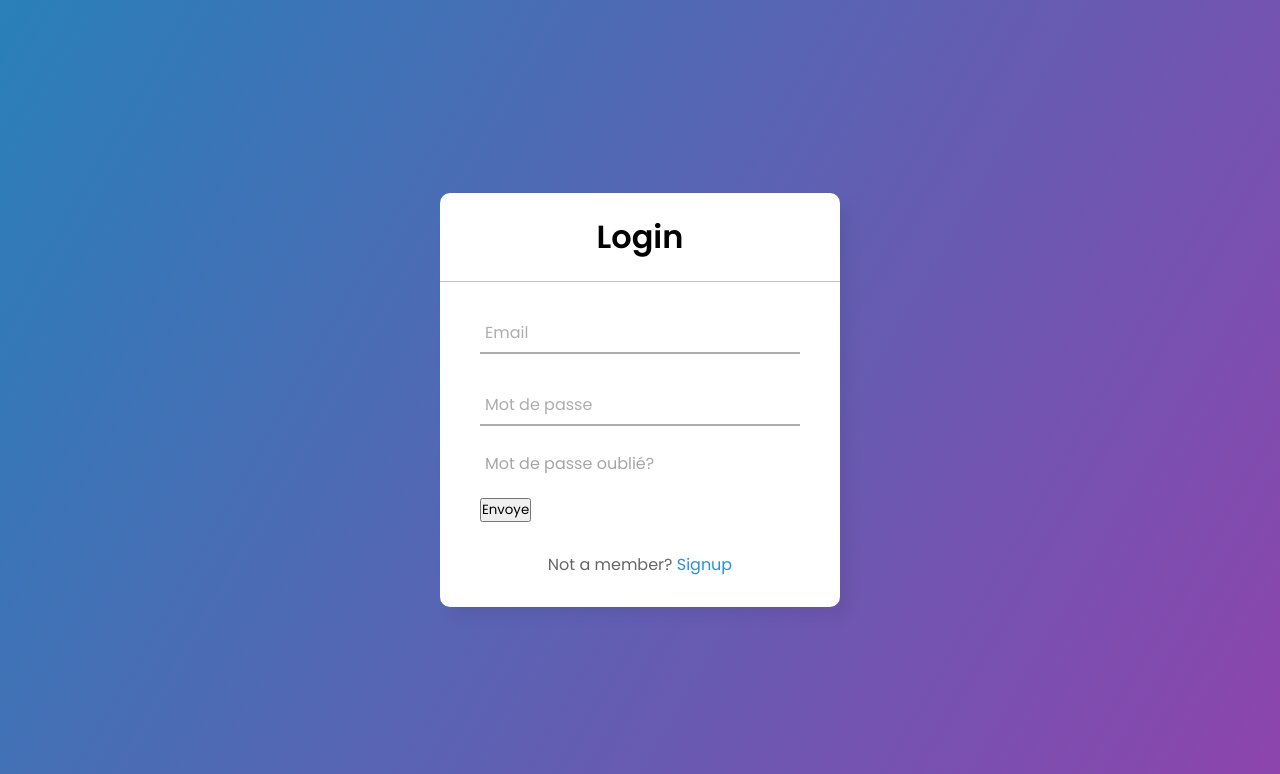
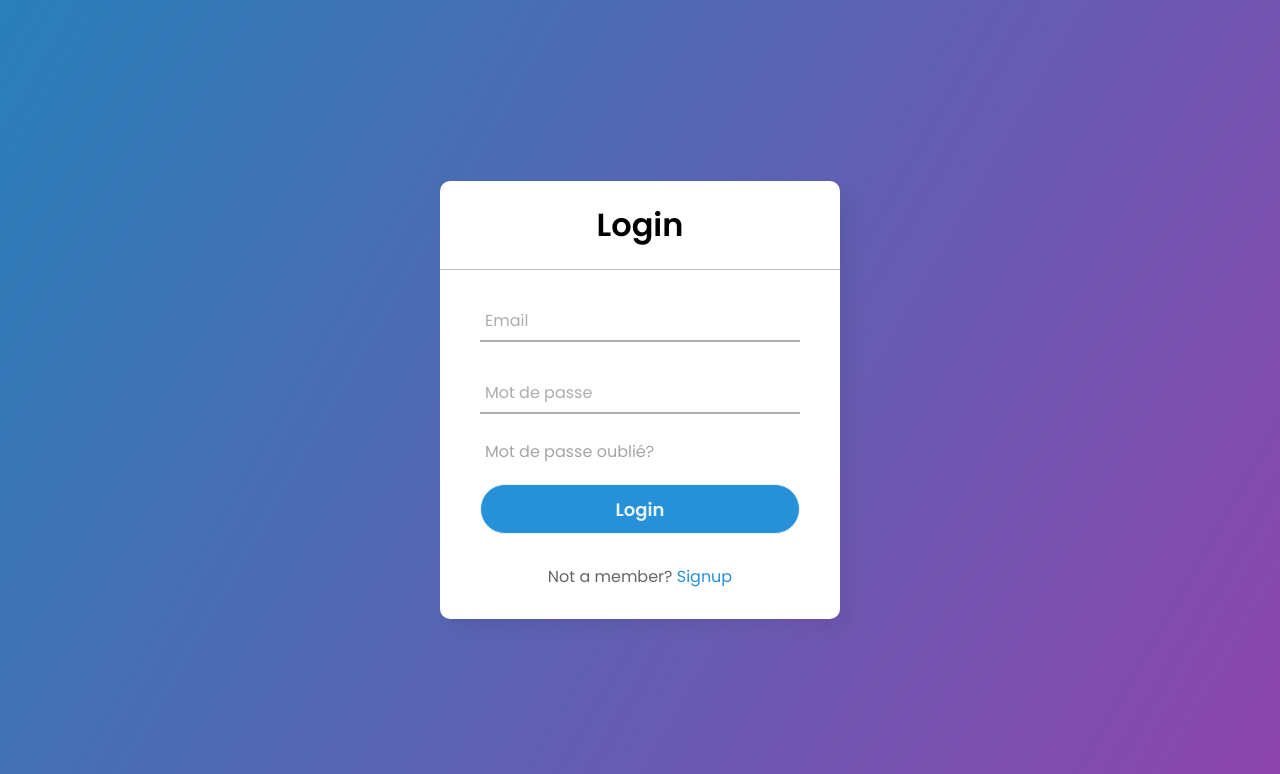
Before and after one commit to lotye/halte_violence, a PHP site: page /securite.php in a window 1280 px wide. Shown: the top 774 px of the page. Run offline with PHP 8.4, Linux system fonts and the light colour scheme.

Commit message:
alwaydata

```diff
--- a/interface.php
+++ b/interface.php
@@ -308,7 +308,8 @@ body {
               </div>
 
           </div>
-          <input type="submit" value="Login">
+
+        <button>Envoye</button>
   </div>
 
 
--- a/securite.php
+++ b/securite.php
@@ -23,7 +23,7 @@
           <label>Mot de passe</label>
         </div>
         <div class="pass">Mot de passe oublié?</div>
-        <button>Envoye</button>
+        <input type="submit" value="Login">
         <div class="signup_link">
           Not a member? <a href="#">Signup</a>
         </div>
```
